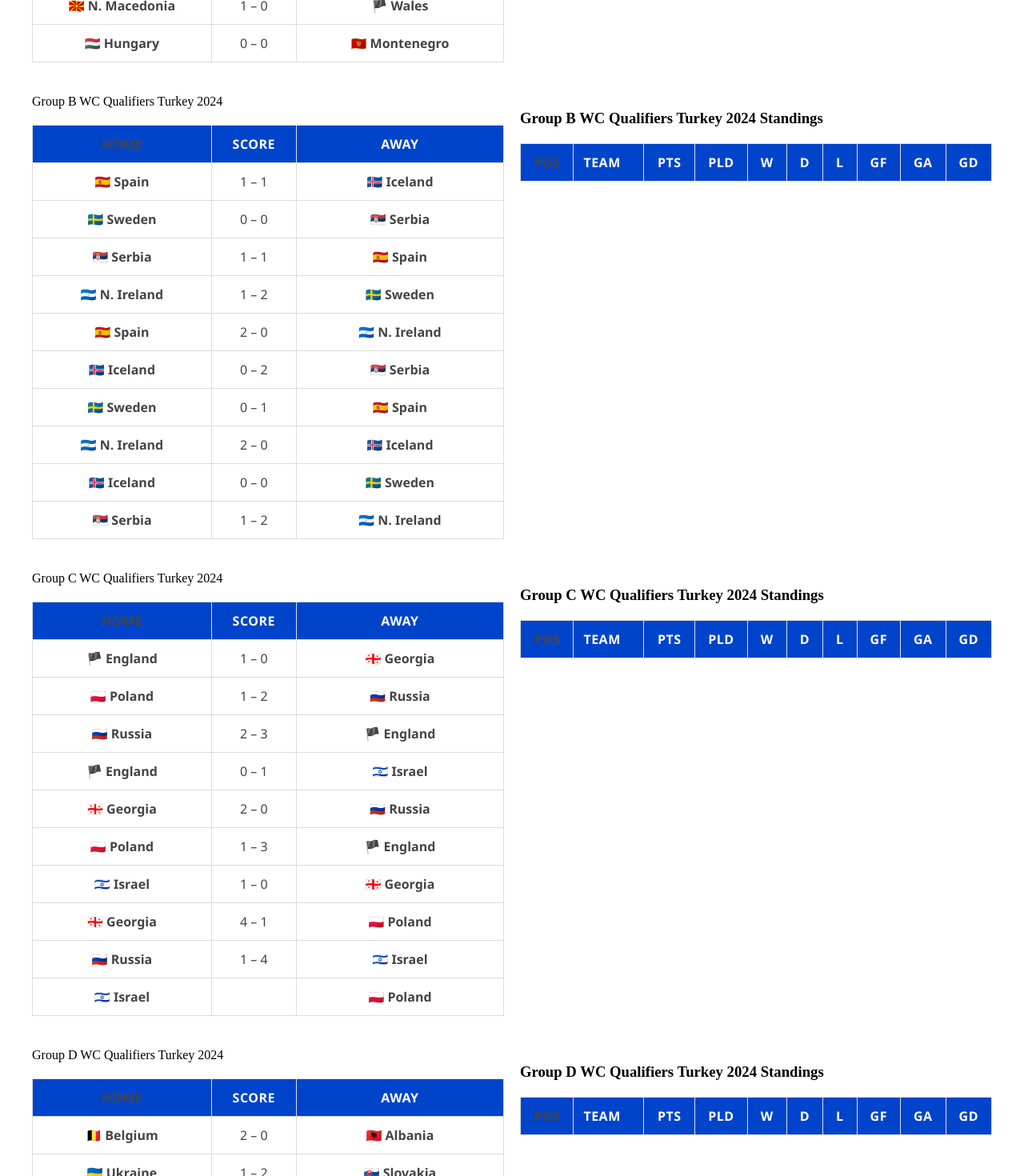
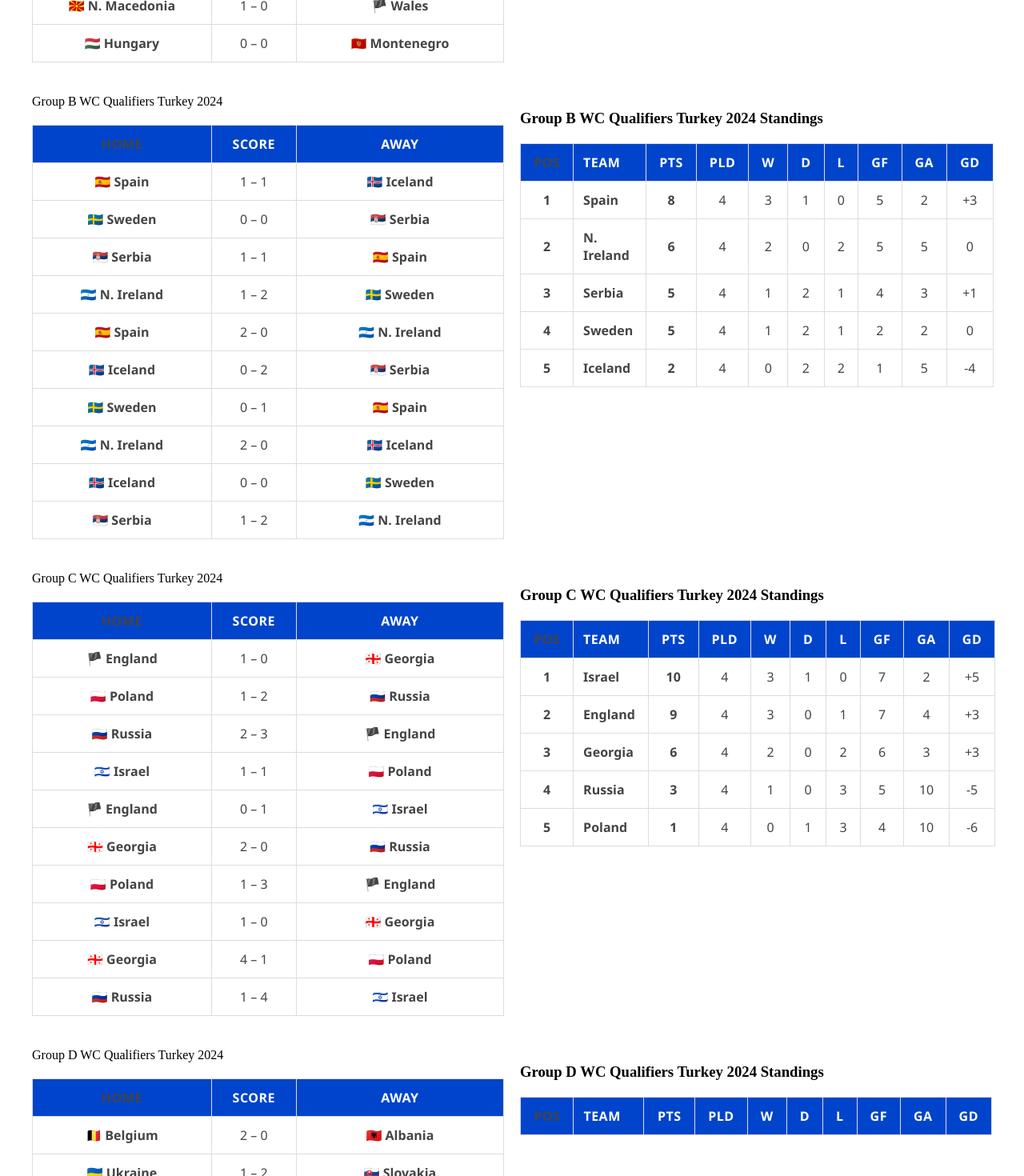
Before and after one commit to MarcusMachado15/whoisgonnawin-clean, a Next.js app: page / in a window 1280 px wide. Shown: the part 5434-6904 px from the top of the page at 80% size. Built offline with nearby package versions, Linux system fonts and the light colour scheme.

Commit message:
🔧 Atualiza Group C e corrige rota /worldcup2025

```diff
--- a/app/page.tsx
+++ b/app/page.tsx
@@ -158,17 +158,17 @@ const groupMatchesEurope: Record<string, Match[]> = {
   ],
 
   'Group C WC Qualifiers Turkey 2024': [
-    { home: '🏴 England',        score: '1 – 0', away: '🇬🇪 Georgia'      },
-    { home: '🇵🇱 Poland',        score: '1 – 2', away: '🇷🇺 Russia'       },
-    { home: '🇷🇺 Russia',        score: '2 – 3', away: '🏴 England'      },
-    { home: '🏴 England',        score: '0 – 1', away: '🇮🇱 Israel'       },
-    { home: '🇬🇪 Georgia',       score: '2 – 0', away: '🇷🇺 Russia'       },
-    { home: '🇵🇱 Poland',        score: '1 – 3', away: '🏴 England'      },
-    { home: '🇮🇱 Israel',        score: '1 – 0', away: '🇬🇪 Georgia'      },
-    { home: '🇬🇪 Georgia',       score: '4 – 1', away: '🇵🇱 Poland'       },
-    { home: '🇷🇺 Russia',        score: '1 – 4', away: '🇮🇱 Israel'       },
-    { home: '🇮🇱 Israel',        score: '',      away: '🇵🇱 Poland'       },
-  ],
+  { home: '🏴 England', score: '1 – 0', away: '🇬🇪 Georgia' },
+  { home: '🇵🇱 Poland',  score: '1 – 2', away: '🇷🇺 Russia' },
+  { home: '🇷🇺 Russia',  score: '2 – 3', away: '🏴 England' },
+  { home: '🇮🇱 Israel',  score: '1 – 1', away: '🇵🇱 Poland' },
+  { home: '🏴 England', score: '0 – 1', away: '🇮🇱 Israel' },
+  { home: '🇬🇪 Georgia', score: '2 – 0', away: '🇷🇺 Russia' },
+  { home: '🇵🇱 Poland',  score: '1 – 3', away: '🏴 England' },
+  { home: '🇮🇱 Israel',  score: '1 – 0', away: '🇬🇪 Georgia' },
+  { home: '🇬🇪 Georgia', score: '4 – 1', away: '🇵🇱 Poland' },
+  { home: '🇷🇺 Russia',  score: '1 – 4', away: '🇮🇱 Israel' },
+],
 
   'Group D WC Qualifiers Turkey 2024': [
     { home: '🇧🇪 Belgium',       score: '2 – 0', away: '🇦🇱 Albania'     },
@@ -180,7 +180,7 @@ const groupMatchesEurope: Record<string, Match[]> = {
     { home: '🇺🇦 Ukraine',       score: '1 – 1', away: '🇧🇪 Belgium'     },
     { home: '🇧🇬 Bulgaria',      score: '0 – 1', away: '🇦🇱 Albania'     },
     { home: '🇸🇰 Slovakia',      score: '1 – 2', away: '🇧🇬 Bulgaria'    },
-    { home: '🇦🇱 Albania',       score: '',      away: '🇺🇦 Ukraine'     }, // preencha quando souber
+    { home: '🇦🇱 Albania',       score: '',      away: '🇺🇦 Ukraine'     },
   ],
 
   'Group E WC Qualifiers Turkey 2024': [
@@ -294,6 +294,20 @@ const groupStandingsEurope: Record<string, Standing[]> = {
     { pos: 3, team: 'Hungary',         played: 4, won: 1, draw: 2, lost: 1, gf:  3, ga: 3, gd:  0, pts:  5 },
     { pos: 4, team: 'N. Macedonia',    played: 4, won: 1, draw: 1, lost: 2, gf:  5, ga: 7, gd: -2, pts:  4 },
     { pos: 5, team: 'Wales',           played: 4, won: 1, draw: 1, lost: 2, gf:  5, ga: 7, gd: -2, pts:  4 },
+  ],
+  'Group B WC Qualifiers Turkey 2024': [
+  { pos: 1, team: 'Spain',        played: 4, won: 3, draw: 1, lost: 0, gf: 5, ga: 2, gd:  3, pts:  8 },
+  { pos: 2, team: 'N. Ireland',   played: 4, won: 2, draw: 0, lost: 2, gf: 5, ga: 5, gd:  0, pts:  6 },
+  { pos: 3, team: 'Serbia',       played: 4, won: 1, draw: 2, lost: 1, gf: 4, ga: 3, gd:  1, pts:  5 },
+  { pos: 4, team: 'Sweden',       played: 4, won: 1, draw: 2, lost: 1, gf: 2, ga: 2, gd:  0, pts:  5 },
+  { pos: 5, team: 'Iceland',      played: 4, won: 0, draw: 2, lost: 2, gf: 1, ga: 5, gd: -4, pts:  2 },
+],
+'Group C WC Qualifiers Turkey 2024': [
+    { pos: 1, team: 'Israel',  played: 4, won: 3, draw: 1, lost: 0, gf: 7,  ga: 2,  gd: +5, pts: 10 },
+    { pos: 2, team: 'England', played: 4, won: 3, draw: 0, lost: 1, gf: 7,  ga: 4,  gd: +3, pts:  9 },
+    { pos: 3, team: 'Georgia', played: 4, won: 2, draw: 0, lost: 2, gf: 6,  ga: 3,  gd: +3, pts:  6 },
+    { pos: 4, team: 'Russia',  played: 4, won: 1, draw: 0, lost: 3, gf: 5,  ga: 10, gd: -5, pts:  3 },
+    { pos: 5, team: 'Poland',  played: 4, won: 0, draw: 1, lost: 3, gf: 4,  ga: 10, gd: -6, pts:  1 },
   ],
 };
 
```
